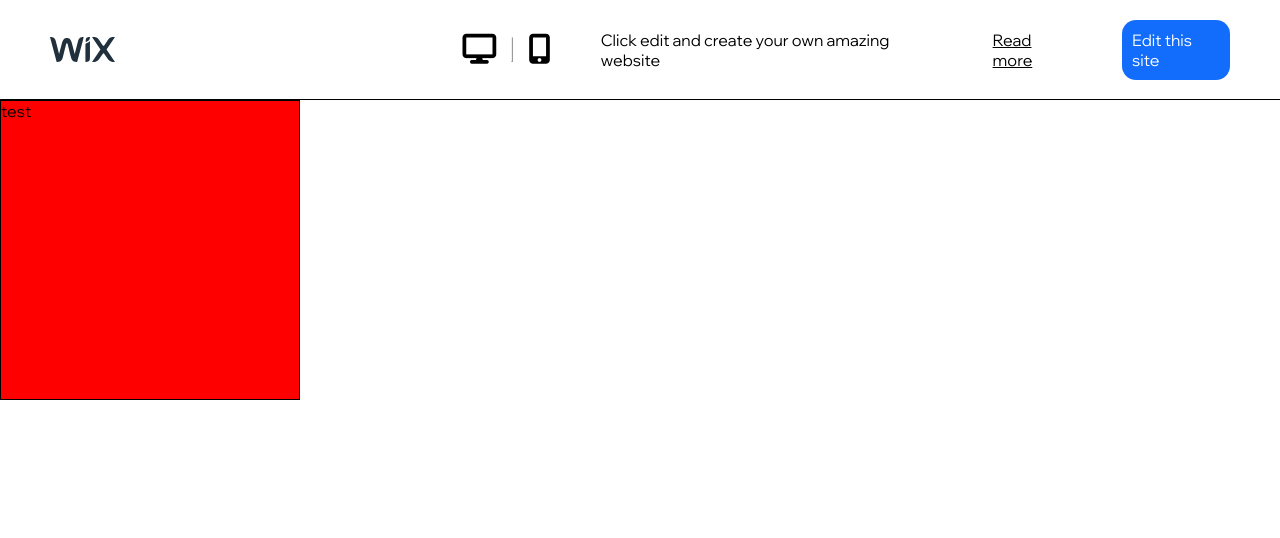
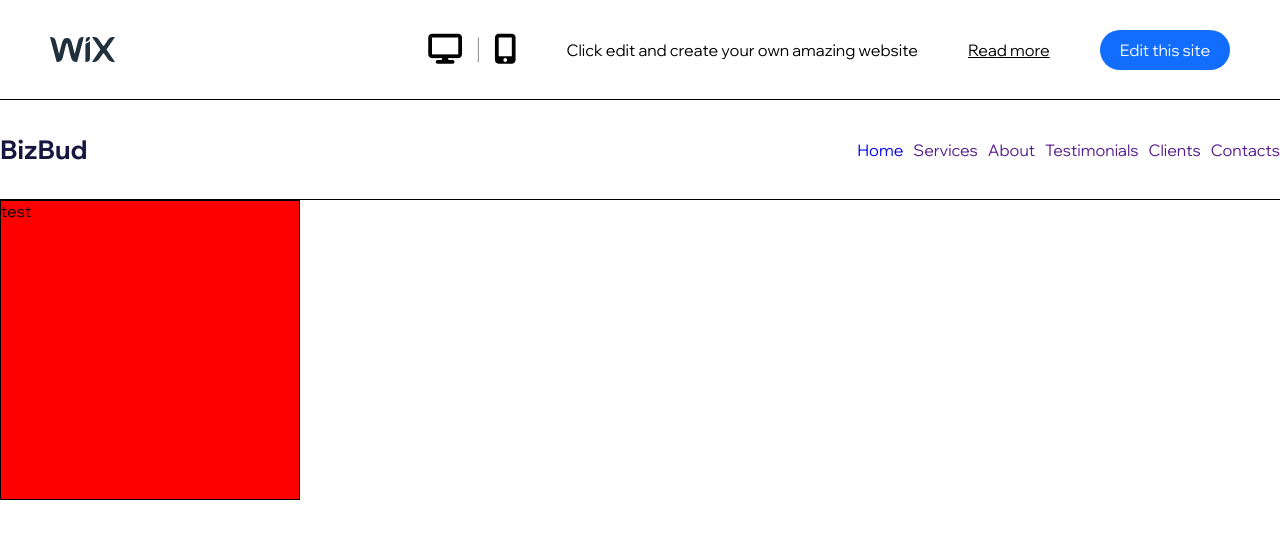
Before and after one commit to iamrahilhabibli/wix-clone-task, a website: page index.html in a window 1280 px wide. Drawn offline with nearby package versions, Linux system fonts and the light colour scheme.

Commit message:
bot navbar mid started

```diff
--- a/index.html
+++ b/index.html
@@ -51,6 +51,35 @@
           >
         </div>
       </div>
+      <div class="header__botrow__container">
+        <div class="leftside__nav">
+          <div class="leftside__nav__bizbud__container">
+            <span class="bizbud-text">BizBud</span>
+          </div>
+        </div>
+        <div class="mid__nav">
+          <ul>
+            <li>
+              <a href="https://www.wix.com/demone2/bizbud">Home</a>
+            </li>
+            <li>
+              <a href="">Services</a>
+            </li>
+            <li>
+              <a href="">About</a>
+            </li>
+            <li>
+              <a href="">Testimonials</a>
+            </li>
+            <li>
+              <a href="">Clients</a>
+            </li>
+            <li>
+              <a href="">Contacts</a>
+            </li>
+          </ul>
+        </div>
+      </div>
     </header>
     <nav></nav>
     <section>
--- a/styles.css
+++ b/styles.css
@@ -66,13 +66,14 @@ font-family: 'Wix Madefor Display', sans-serif;
   align-items: center;
   column-gap: 50px;
   margin-left: 50px;
+  white-space: nowrap;
 }
 .editsite__btn {
   text-decoration: none;
   color: white;
   background-color: #136DFC;
-  border-radius: 14px;
-  padding: 10px 10px;
+  border-radius: 20px;
+  padding: 10px 20px;
 }
 .readmore__btn {
   color: black;
@@ -83,3 +84,27 @@ font-family: 'Wix Madefor Display', sans-serif;
   border: 1px solid black;
   background-color: red;
 }
+.header__botrow__container{
+  display: flex;
+  flex-direction: row;
+  align-items: center;
+  justify-content: space-between;
+  width: 100vw;
+  height: 100px;
+  border-bottom: 1px solid black;
+}
+.bizbud-text{
+  color: #16163F;
+  font-size: 26px;
+  font-weight: 700;
+}
+.mid__nav > ul{
+  display: flex;
+  flex-direction: row;
+  column-gap: 10px;
+  list-style-type: none;
+}
+.mid__nav a {
+  text-decoration: none;
+
+}
```
